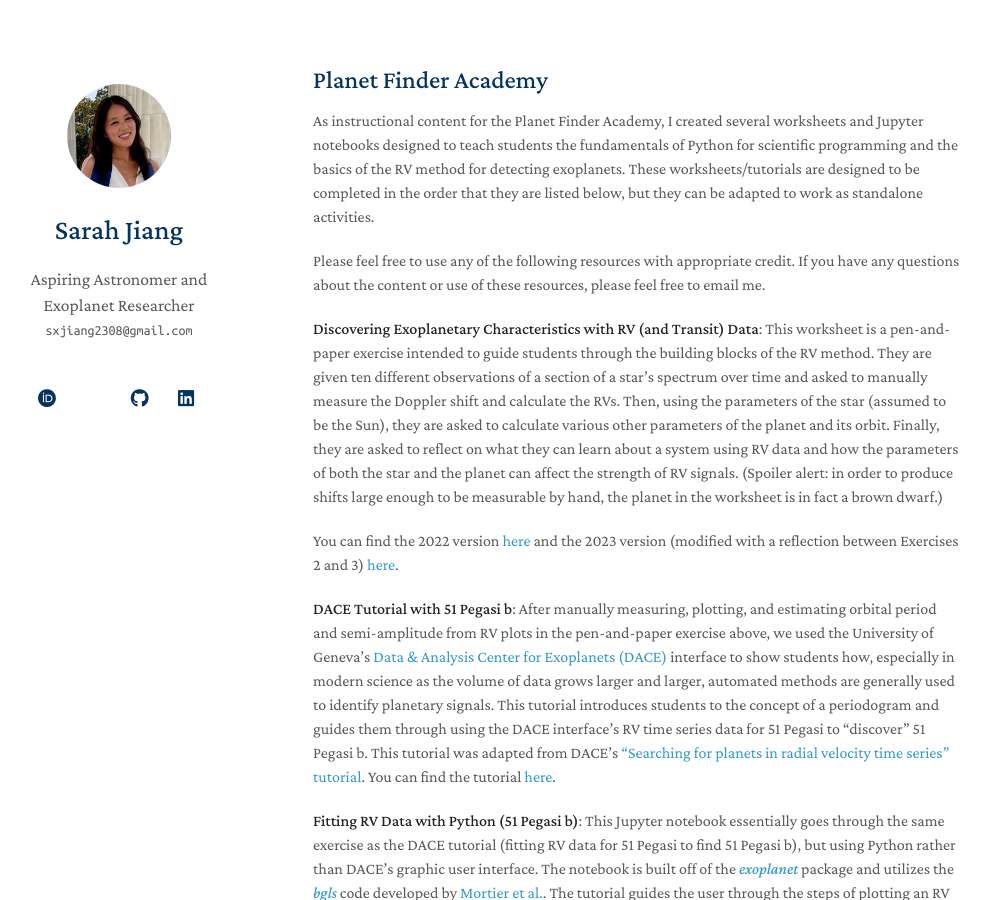
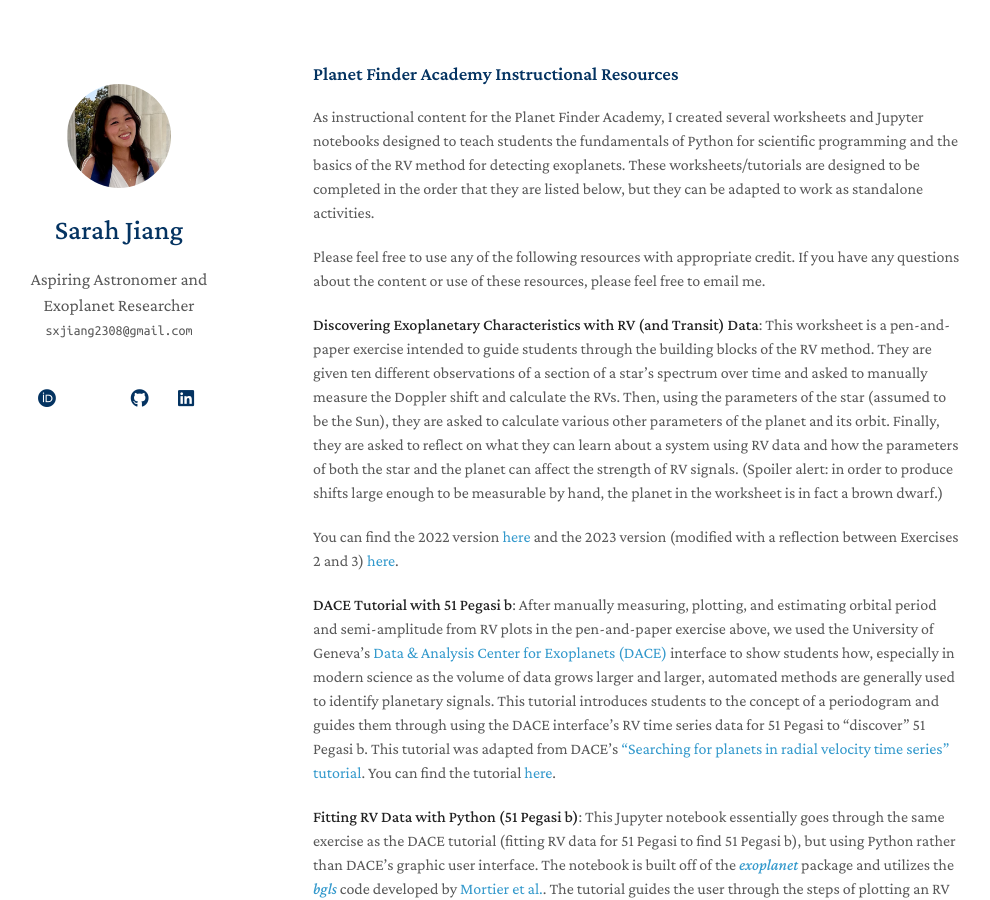
Before and after one commit to sarahxj/sarahxj.github.io, a Jekyll site: the page built from pfa.md, in a window 1280 px wide and 900 px high. Shown: the whole window, without its empty margins (157-1147 px from the left). Built offline with Jekyll 4.4.1, drawn with Linux system fonts in a browser that asks for light colours; nearby versions of some CDN libraries; a style sheet for code colours, icons or effects is not loaded; our own code applies the rules of GitHub Pages for plain Markdown files.

Commit message:
Update pfa.md

```diff
--- a/pfa.md
+++ b/pfa.md
@@ -2,7 +2,7 @@
 layout: homepage
 ---
 
-## Planet Finder Academy
+### Planet Finder Academy Instructional Resources
 
 As instructional content for the Planet Finder Academy, I created several worksheets and Jupyter notebooks designed to teach students the fundamentals of Python for scientific programming and the basics of the RV method for detecting exoplanets. These worksheets/tutorials are designed to be completed in the order that they are listed below, but they can be adapted to work as standalone activities.
 
```
